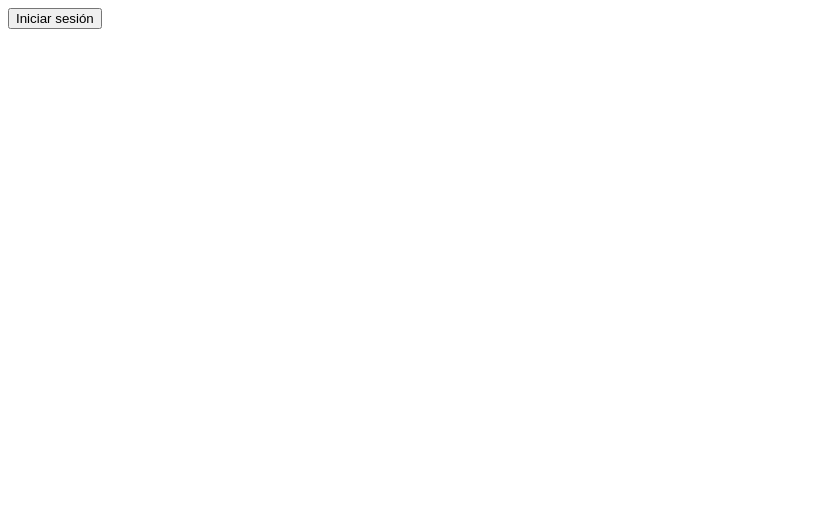
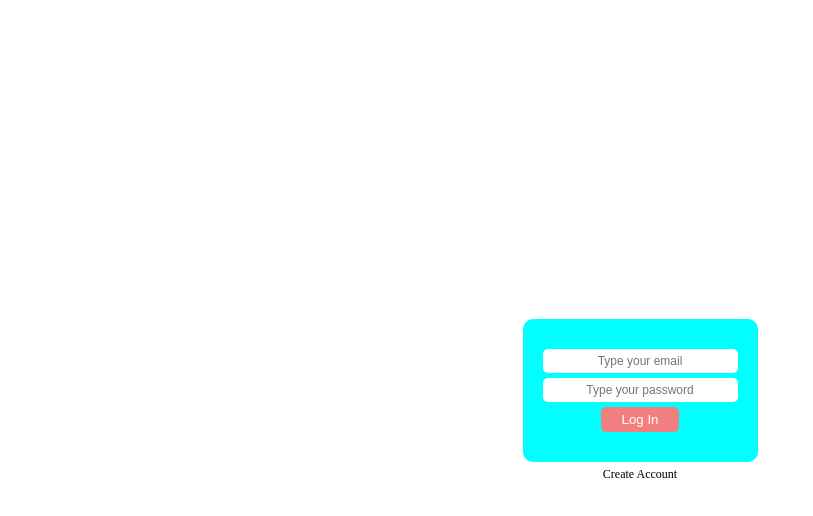
Before and after one commit to kmilo8346/abdala, a React (Vite) app in the folder apps/web/: page / in a window 1280 px wide. Shown: the top 516 px of the page, without its empty margins (0-813 px from the left). Built offline with nearby package versions, Linux system fonts and the light colour scheme.

Commit message:
change-on-log-in-page

```diff
--- a/apps/web/src/pages/login/index.module.scss
+++ b/apps/web/src/pages/login/index.module.scss
@@ -1,2 +1,44 @@
 .root {
+    position: relative;
+    display: flex;
+    padding: 30px 20px;
+    background-color: aqua;
+    justify-content: center;
+    align-items: center;
+    flex-direction: column;
+    border-radius: 10px;
+    gap: 5px;
 }
+div{
+    display: flex;
+    flex-direction: column;
+}
+input {
+    text-align: center;
+    font-size: 12px;
+    padding: 5px 20px;
+    border-radius: 5px;
+
+}
+
+button{
+    padding: 5px 20px;
+    cursor: pointer;
+    border-radius: 5px;
+    background-color: rgb(241, 127, 127);
+    color: #fff;
+    box-shadow: none;
+}
+
+button:hover{
+    box-shadow: none;
+    background-color: rgb(237, 86, 86);
+    transition: linear ease-in-out 0.5s;
+}
+
+p{
+    font-size: 12px;
+    text-align: center;
+    margin-top: 5px;
+    cursor: pointer;
+}
--- a/apps/web/src/pages/login/index.tsx
+++ b/apps/web/src/pages/login/index.tsx
@@ -1,3 +1,4 @@
+import { useState, ChangeEvent } from 'react';
 import styles from './index.module.scss';
 
 interface LoginPageProps {
@@ -6,12 +7,55 @@ interface LoginPageProps {
 
 export function LoginPage(props: LoginPageProps) {
   const handleLogin = () => {
+    if (validateForm()){
     // Enviar usuario y password a la server
     // Si el usuario y password son correctos
     // Guardar el token(llave) en el local storage
     // Llama a la funcion onLoginIn
     props.onLoginIn();
+    }
   };
+
+  const [email, setEmail] = useState("");
+  const [password, setPassword] = useState("");
+  const [errors, setErrors] = useState("");
+
+  const validateEmail = (email: string): boolean => {
+    const re = /^[^\s@]+@[^\s@]+\.[^\s@]+$/;
+    return re.test(String(email).toLowerCase());
+  };
+
+
+  const validateForm = (): boolean => {
+    const newErrors: { email?: string; password?: string } = {};
+    if (!email) {
+      newErrors.email = 'Email is required';
+    } else if (!validateEmail(email)) {
+      newErrors.email = 'Invalid email address';
+    }
+
+    if (!password) {
+      newErrors.password = 'Password is required';
+    }
+    if (password.length <= 7) {
+      newErrors.password = 'Password needs at least 8 characters';
+    }
+    setErrors(newErrors);
+    return Object.keys(newErrors).length === 0;
+  };
+
+  const handleChange = (e: ChangeEvent<HTMLInputElement>) => {
+    const { name, value } = e.target;
+    if (name === 'email') {
+      setEmail(value);
+    } else if (name === 'password') {
+      setPassword(value);
+    }
+
+
+  };
+
+
 
   // Tarea
   // Pinta un formulario
@@ -27,9 +71,33 @@ export function LoginPage(props: LoginPageProps) {
   // }
 
   return (
-    <div className={styles.root}>
-      <button onClick={handleLogin}>Iniciar sesión</button>
-    </div>
+    <>
+      <div className={styles.root}>
+        <div>
+          <input
+            type="email"
+            name="email"
+            placeholder="Type your email"
+            value={email}
+            onChange={handleChange}
+          />
+          {errors.email && <span className={styles.error}>{errors.email}</span>}
+        </div>
+        <div>
+          <input
+            type="password"
+            name="password"
+            placeholder="Type your password"
+            value={password}
+            onChange={handleChange}
+          />
+          {errors.password && <span className={styles.error}>{errors.password}</span>}
+        </div>
+        <button onClick={handleLogin}>Log In</button>
+      </div>
+      <p>Create Account</p>
+    </>
+
   );
 }
 
--- a/apps/web/src/pages/root/index.module.scss
+++ b/apps/web/src/pages/root/index.module.scss
@@ -1,2 +1,4 @@
 .root {
+
+
 }
--- a/apps/web/src/styles.scss
+++ b/apps/web/src/styles.scss
@@ -1 +1,16 @@
 /* You can add global styles to this file, and also import other style files */
+*{
+    margin: 0;
+    padding: 0;
+    border: none;
+    outline: none;
+}
+
+body{
+    position: relative;
+    width: 100vw;
+    height: 100vh;
+    display: flex;
+    justify-content: center;
+    align-items: center;
+}
```
